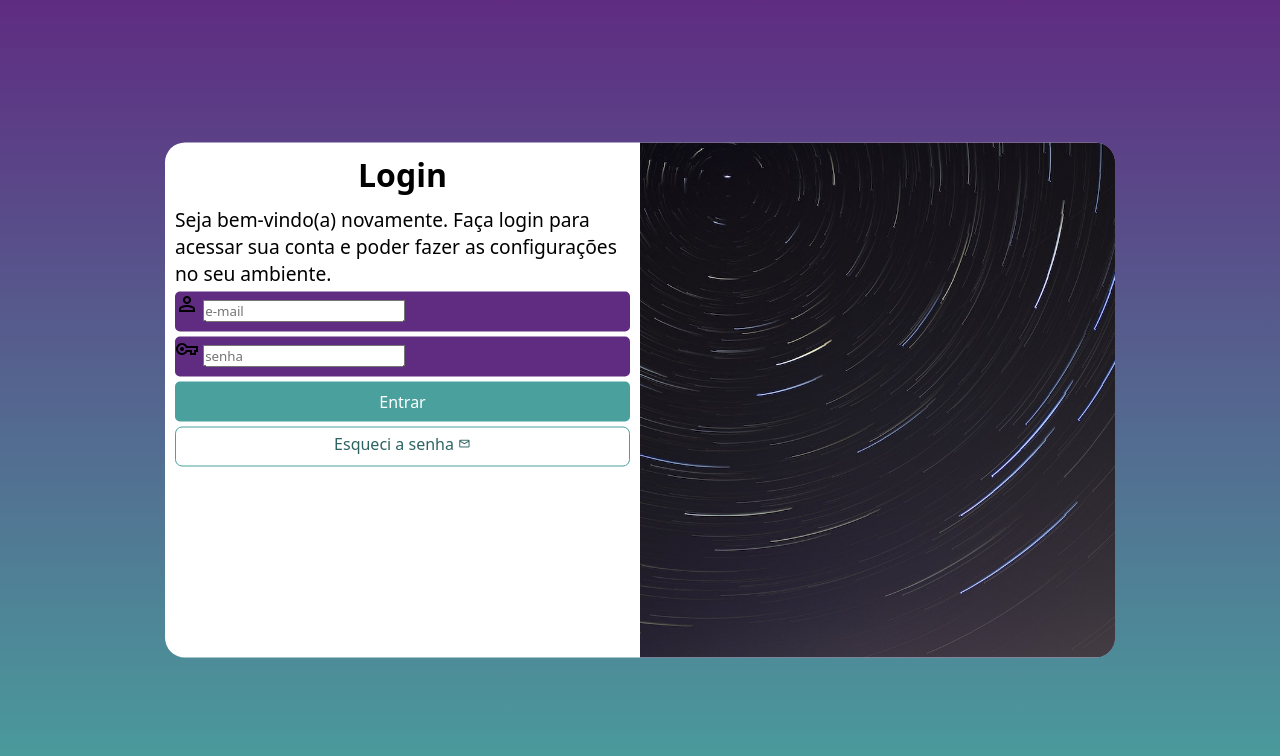
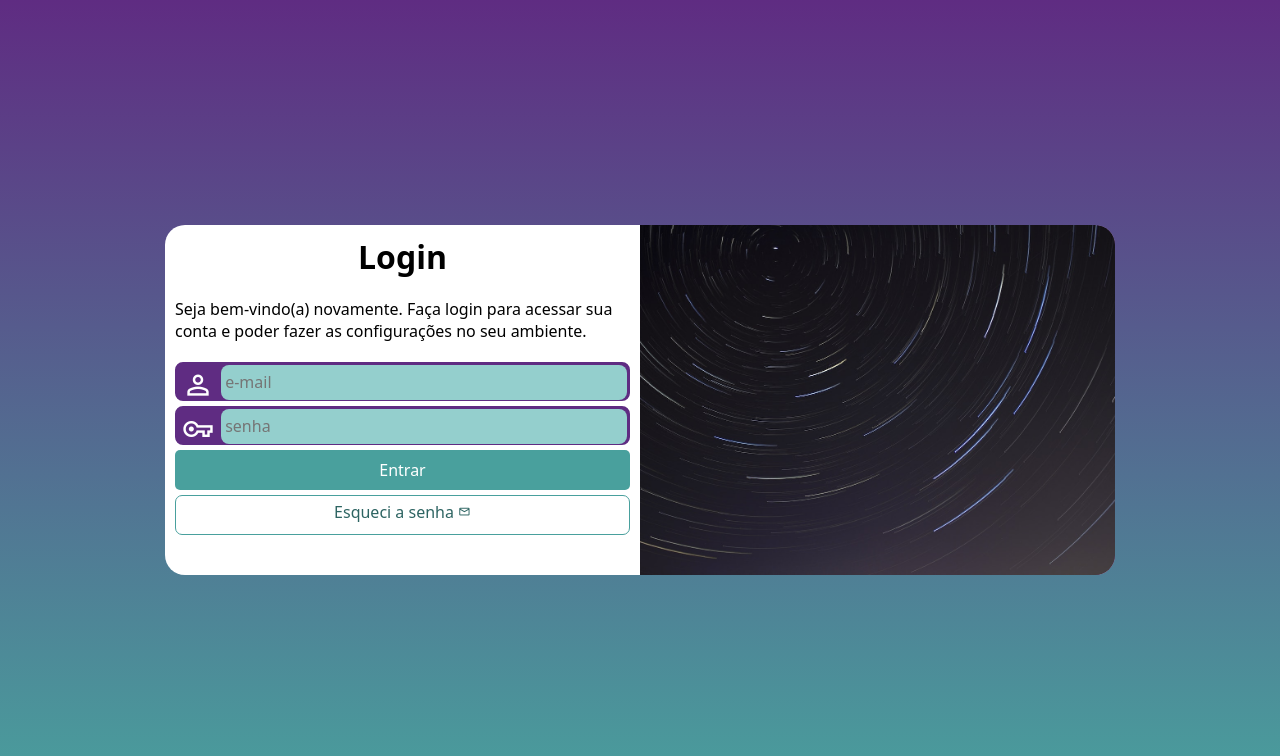
Before and after one commit to GabrielGoncalvesMM/html-css, a plain HTML site: page projeto-login/index.html in a window 1280 px wide. Drawn offline with nearby package versions, Linux system fonts and the light colour scheme.

Commit message:
finalizacao da tela de login

```diff
--- a/projeto-login/estilos/media-query.css
+++ b/projeto-login/estilos/media-query.css
@@ -15,6 +15,7 @@ Grandes telas: acima de 1200px
 
     section#login {
         width: 80vw;
+        height: 280px;
     }
 
     section#login > div#imagem {
@@ -28,6 +29,10 @@ Grandes telas: acima de 1200px
         width: 70%;
     }
 
+    div.campo > input {
+        transform: translateY(-13px);
+    }
+
 }
 
 @media screen and (min-width: 992px) {
@@ -37,6 +42,7 @@ Grandes telas: acima de 1200px
 
     section#login {
         width: 950px;
+        height: 350px;
     }
 
     section#login > div#imagem {
@@ -56,6 +62,11 @@ Grandes telas: acima de 1200px
     }
 
     div#formulario > p {
-        font-size: 1.2em;
+        font-size: 1em;
+        margin: 20px 0px;
     }
+    div.campo > input {
+        transform: translateY(-13px);
+    }
+
 }
--- a/projeto-login/estilos/style.css
+++ b/projeto-login/estilos/style.css
@@ -34,15 +34,14 @@ section#login {
     position: absolute;
     top: 50%;
     left: 50%;
-    transform: translate(-50%, -50%);
     overflow: hidden;
-
     background-color: white;
     width: 250px;
     height: 515px;
     border-radius: 20px;
     box-shadow: 0px 0px rgba(0, 0, 0, 0.450);
 
+    transform: translate(-50%, -50%);
     transition: width .3s, height .3s;
     transition-timing-function: ease;
 }
@@ -72,13 +71,37 @@ div.campo > label {
     display: none;
 }
 
+div.campo > span {
+    color: white;
+    /*background-color: black;*/
+    font-size: 2em;
+    width: 40px;
+    padding: 5px;
+}
+
+div.campo > input {
+    background-color: #94cfcd;
+    font-size: 1em;
+    width: calc(100% - 45px) ;
+    height: 100%;
+    border: 0px;
+    border-radius: 8px;
+    padding: 4px;
+    transform: translateY(-13px);
+}
+
+div.campo > input:focus-within {
+    background-color: white;
+}
+
 form > div.campo {
     background-color: var(--lilas);
     display: block;
     width: 100%;
-    height: 40px;
-    border-radius: 5px;
+    height: 39px;
+    border-radius: 8px;
     margin: 5px 0px;
+    border: 2px solid var(--lilas);
 }
 
 form > input[type=submit] {
```
